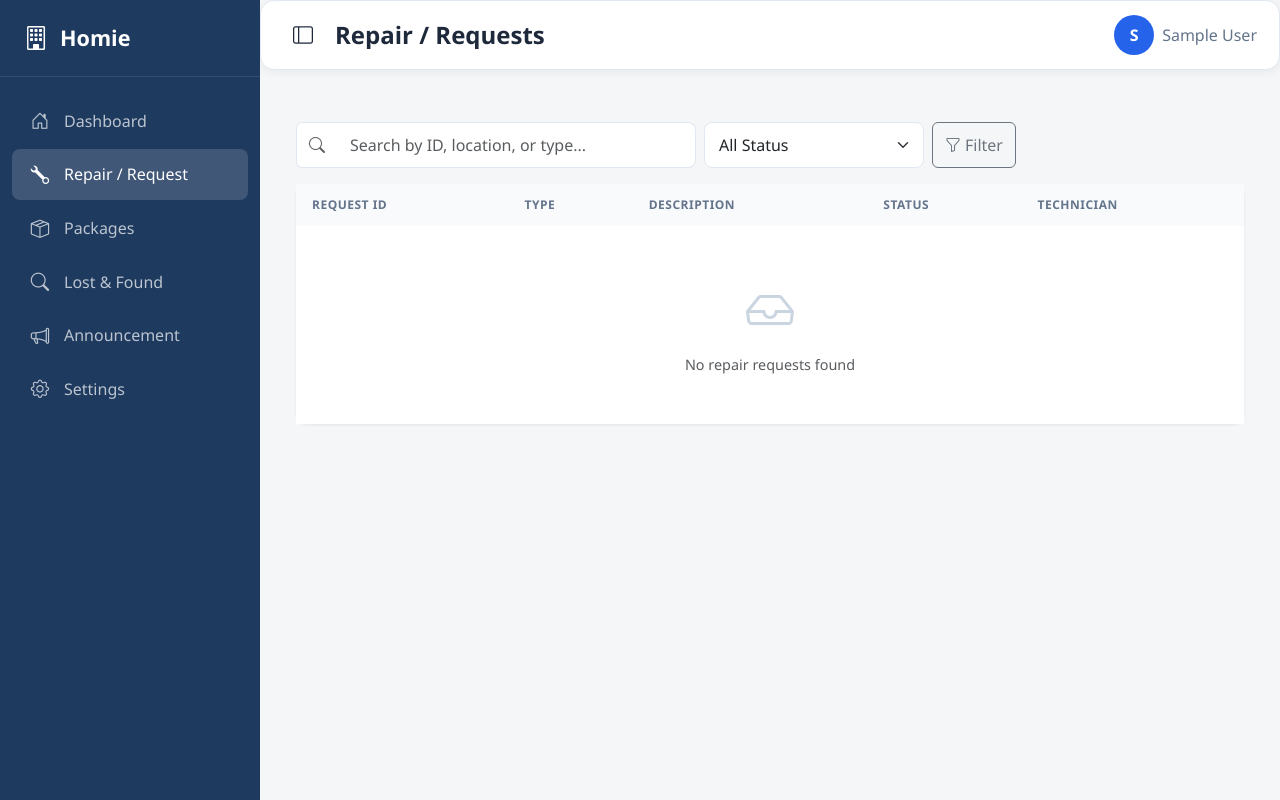
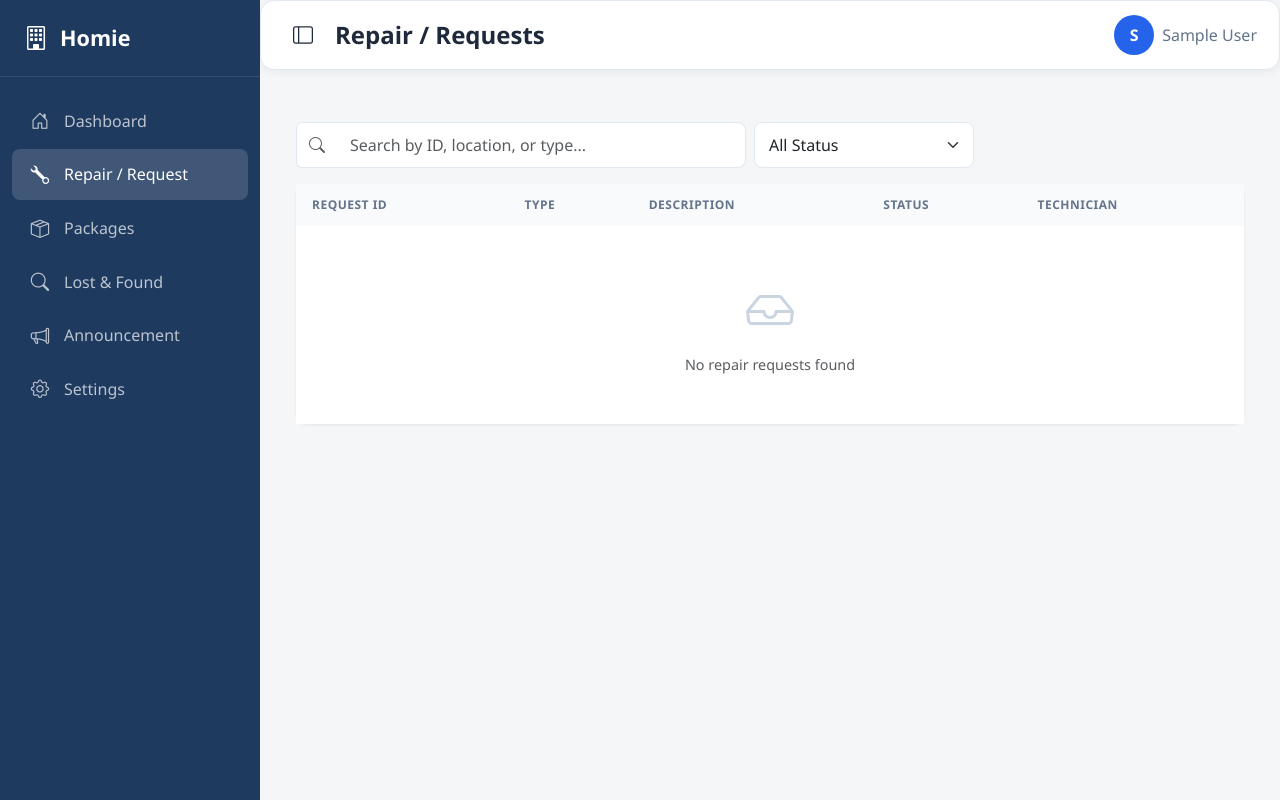
Before and after one commit to 6410685025/CN332_OOAD_Project, a Django app: page /repairs/ in a window 1280 px wide. Run offline with Django 5.2, Linux system fonts and the light colour scheme; the visitor is signed in with stand-in values (Sample User, id 1).

Commit message:
fix bug repair list

```diff
--- a/CN332/templates/repairs/repair_list.html
+++ b/CN332/templates/repairs/repair_list.html
@@ -337,19 +337,20 @@
 {% block content %}
 <div class="d-flex gap-2 mb-3 align-items-center">
   <form method="get" class="d-flex flex-grow-1 gap-2" role="search">
-    <div class="input-group search-input-group flex-grow-1" style="max-width: 400px;">
+
+    <div class="input-group search-input-group flex-grow-1" style="max-width: 450px;">
       <span class="input-group-text"><i class="bi bi-search text-muted"></i></span>
-      <input type="search" name="q" class="form-control" placeholder="Search by ID, location, or type..." value="{{ q }}">
+      <input type="search" name="q" id="searchInput" class="form-control" placeholder="Search by ID, location, or type..." value="{{ q }}">
     </div>
-    <select name="status" class="form-select" style="max-width: 220px;">
+
+    <select name="status" class="form-select" style="max-width: 220px;" onchange="this.form.submit()">
       {% for status_value, status_label in status_filters %}
       <option value="{{ status_value }}" {% if selected_status == status_value %}selected{% endif %}>{{ status_label }}</option>
       {% endfor %}
     </select>
-    <button type="submit" class="btn btn-outline-secondary">
-      <i class="bi bi-funnel me-1"></i>Filter
-    </button>
+
   </form>
+
   {% if user.is_resident or user.is_staff_member %}
   <a href="{% url 'create_repair' %}" class="btn btn-new-request">
     <i class="bi bi-plus-lg me-2"></i>New Request
@@ -444,3 +445,38 @@
   });
 </script>
 {% endblock %}
+
+<script>
+  document.addEventListener('DOMContentLoaded', function () {
+    // 1. โค้ดเดิม: ทำให้คลิกแถวแล้วไปหน้า Detail
+    document.querySelectorAll('.clickable-row').forEach(function (row) {
+      row.style.cursor = 'pointer';
+      row.addEventListener('click', function () {
+        const href = this.dataset.href;
+        if (href) window.location.href = href;
+      });
+    });
+
+    // 2. โค้ดที่เพิ่มใหม่: ระบบพิมพ์แล้วค้นหาอัตโนมัติ (Debounce)
+    const searchInput = document.getElementById('searchInput');
+    let typingTimer;
+    const doneTypingInterval = 600; // หน่วงเวลา 0.6 วินาทีหลังจากหยุดพิมพ์ ค่อย submit
+
+    if (searchInput) {
+      // ทำให้ Cursor กลับมาอยู่ที่เดิมตอนรีเฟรชหน้าเว็บเสร็จ
+      const strLength = searchInput.value.length;
+      if (strLength > 0) {
+        searchInput.focus();
+        searchInput.setSelectionRange(strLength, strLength);
+      }
+
+      // ตรวจจับการพิมพ์
+      searchInput.addEventListener('input', function () {
+        clearTimeout(typingTimer);
+        typingTimer = setTimeout(function() {
+          searchInput.closest('form').submit();
+        }, doneTypingInterval);
+      });
+    }
+  });
+</script>
```
